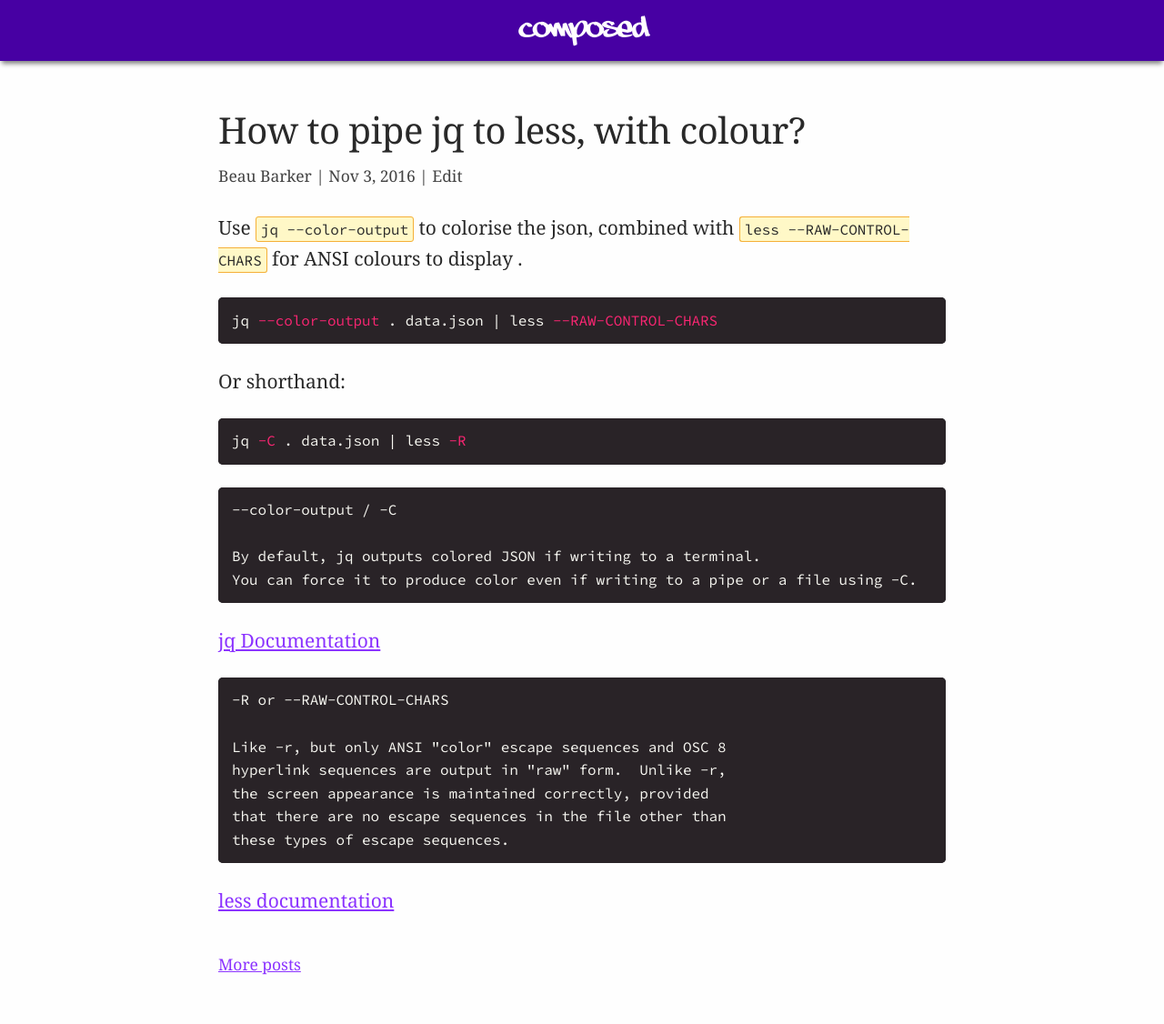
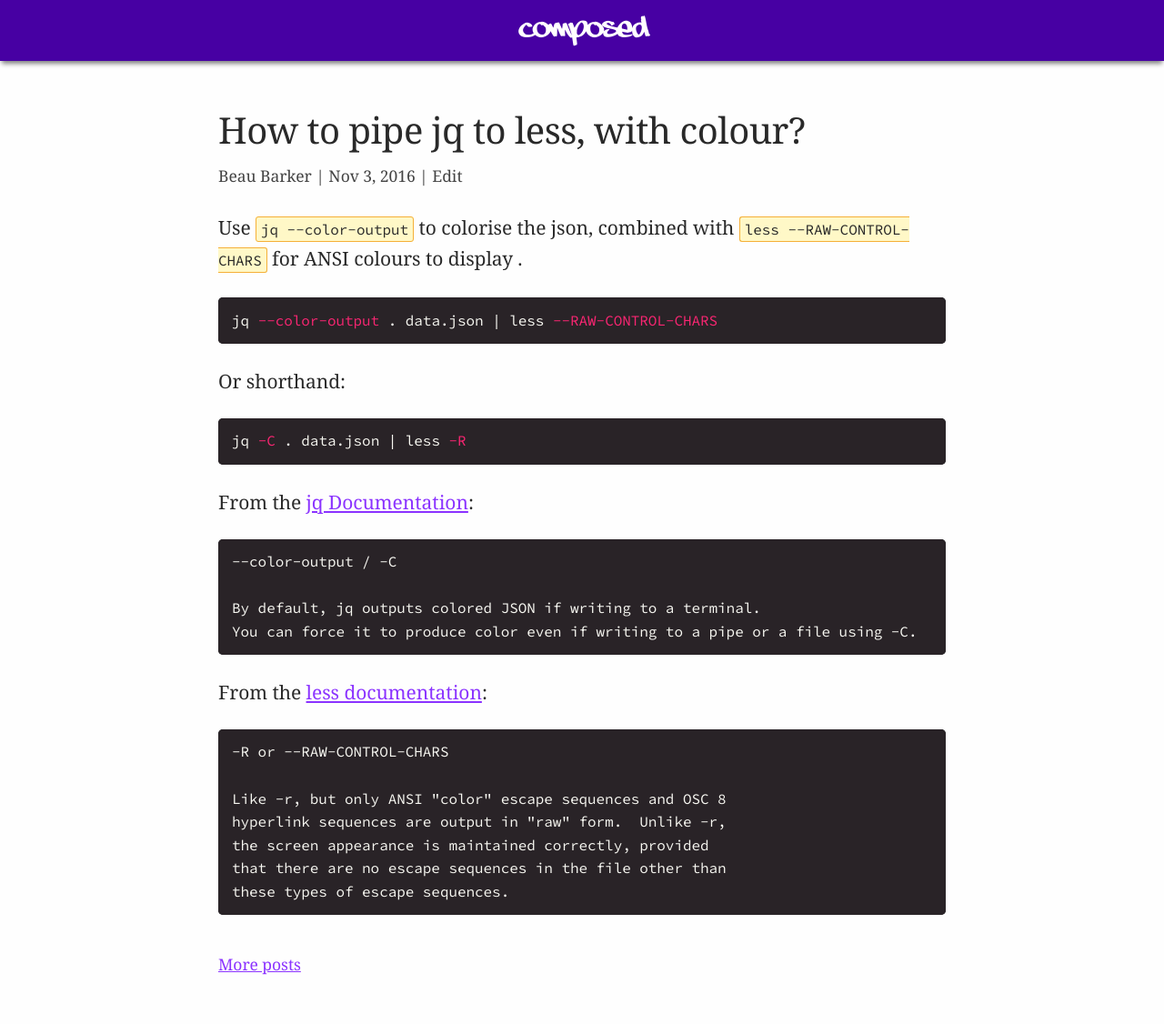
Before and after one commit to explodinglabs/explodinglabs.github.io, a Jekyll site: the page built from docs/_posts/2016-11-03-pipe-jq-to-less.markdown, in a window 1280 px wide. Shown: the whole page at 91% size. Built offline with Jekyll 4.4.1, drawn with Linux system fonts in a browser that asks for light colours.

Commit message:
Update 2016-11-03-pipe-jq-to-less.markdown

````diff
--- a/docs/_posts/2016-11-03-pipe-jq-to-less.markdown
+++ b/docs/_posts/2016-11-03-pipe-jq-to-less.markdown
@@ -16,14 +16,15 @@ Or shorthand:
 jq -C . data.json | less -R
 ```
 
+From the [jq Documentation](https://stedolan.github.io/jq/manual/#Invokingjq):
 ```
 --color-output / -C
 
 By default, jq outputs colored JSON if writing to a terminal.
 You can force it to produce color even if writing to a pipe or a file using -C.
 ```
-[jq Documentation](https://stedolan.github.io/jq/manual/#Invokingjq)
 
+From the [less documentation](https://man7.org/linux/man-pages/man1/less.1.html):
 ```
 -R or --RAW-CONTROL-CHARS
 
````
Also changed, not shown: other parts of docs/_posts/2016-11-03-pipe-jq-to-less.markdown (+0 -1 lines).
